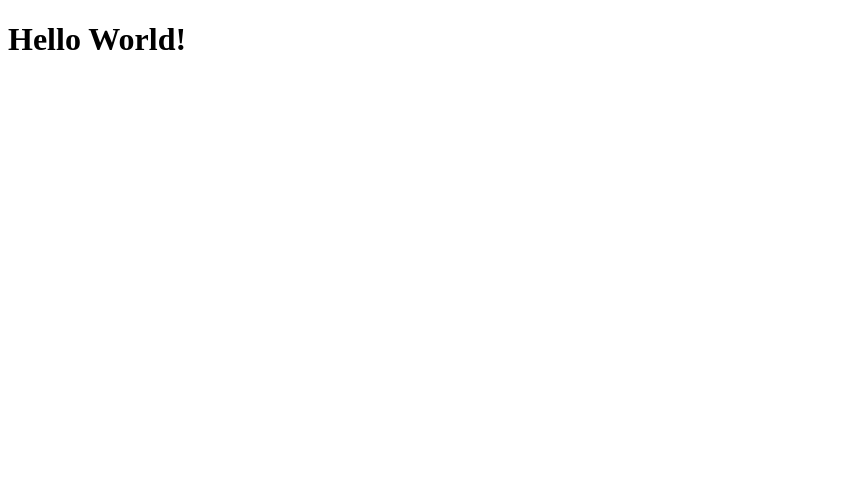
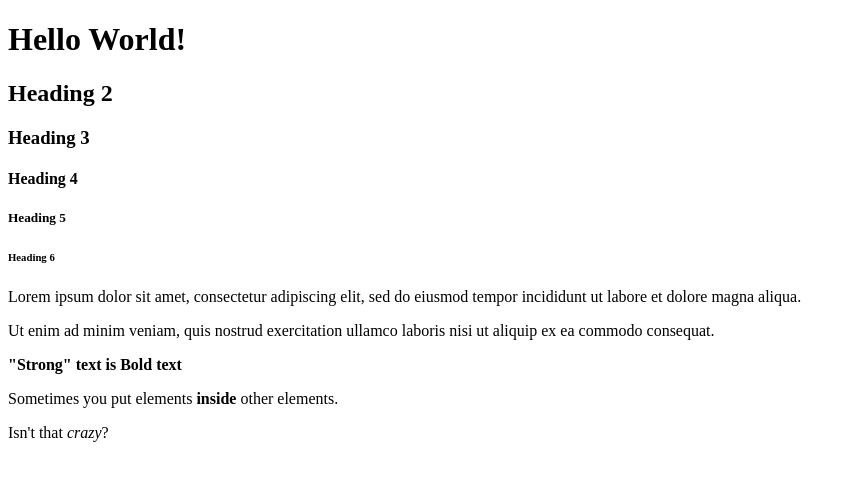
Before and after one commit to Gevoooo/html-boilerplate, a plain HTML site: page index.html in a window 1280 px wide. Shown: the whole page, without its empty margins (0-856 px from the left). Drawn offline with Linux system fonts and the light colour scheme.

Commit message:
Added more paragraphs

```diff
--- a/index.html
+++ b/index.html
@@ -8,5 +8,23 @@
 
     <body>
         <h1>Hello World!</h1>
+        <h2>Heading 2</h2>
+        <h3>Heading 3</h3>
+        <h4>Heading 4</h4>
+        <h5>Heading 5</h5>
+        <h6>Heading 6</h6>
+        <p>Lorem ipsum dolor sit amet,
+            consectetur adipiscing elit,
+            sed do eiusmod tempor incididunt
+            ut labore et dolore magna aliqua.</p>
+        <p>Ut enim ad minim veniam,
+            quis nostrud exercitation
+            ullamco laboris nisi ut aliquip
+            ex ea commodo consequat.</p>
+        <strong>"Strong" text is Bold text</strong>
+        <p>Sometimes you put elements
+            <strong>inside</strong>
+            other elements.</p>
+        <p>Isn't that <em>crazy</em>?</p>
     </body>
 </html>
```
